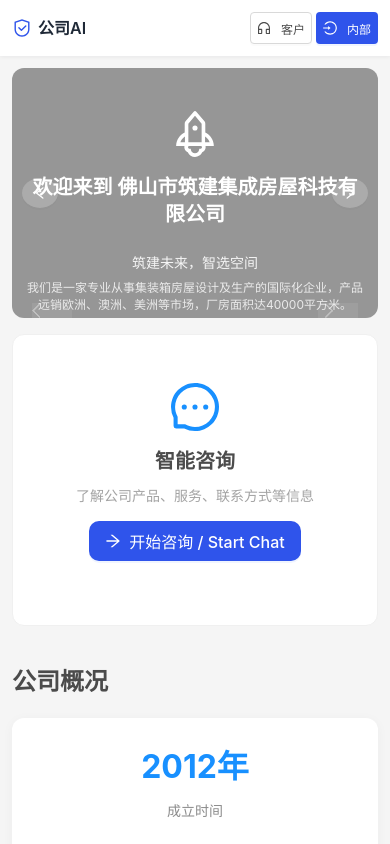
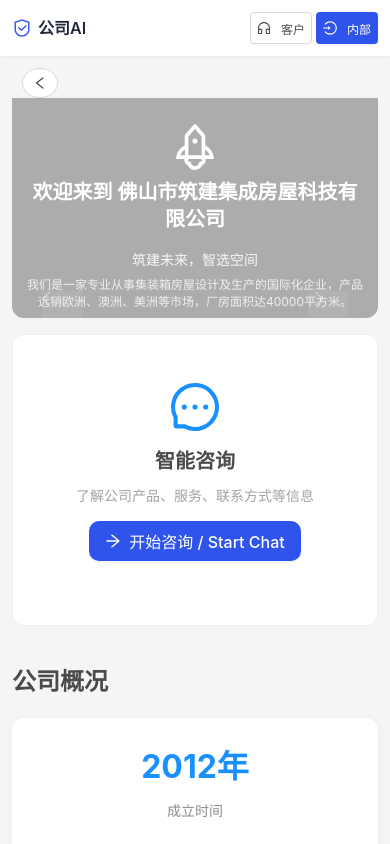
Before and after one commit to amike42w-sys/company-ai, a React (Vite) app: page / in a window 390 px wide. Shown: the top 844 px of the page. Built offline with nearby package versions, Linux system fonts and the light colour scheme.

Commit message:
fix: 调整首页轮播图箭头位置并修复点击预览被遮挡问题

```diff
--- a/src/components/Home/HomePage.module.css
+++ b/src/components/Home/HomePage.module.css
@@ -192,6 +192,40 @@
   margin-bottom: 32px;
 }
 
+/* 强制修改箭头位置 - 增加 .bannerContainer 前缀提升权重 */
+.bannerContainer :global(.ant-carousel .slick-prev),
+.bannerContainer :global(.ant-carousel .slick-next) {
+  top: 80% !important; /* 调整这个百分比，越大越往下 */
+  width: 40px !important;
+  height: 40px !important;
+  z-index: 100 !important; /* 确保在文字层之上 */
+  background: rgba(255, 255, 255, 0.2) !important;
+  border: none !important;
+  color: #fff !important;
+  transition: all 0.3s ease !important;
+}
+
+.bannerContainer :global(.ant-carousel .slick-prev):hover,
+.bannerContainer :global(.ant-carousel .slick-next):hover {
+  background: rgba(255, 255, 255, 0.4) !important;
+  scale: 1.1;
+}
+
+.bannerContainer :global(.ant-carousel .slick-prev) {
+  left: 30px !important;
+}
+
+.bannerContainer :global(.ant-carousel .slick-next) {
+  right: 30px !important;
+}
+
+/* 修改箭头本身的颜色（可选，防止背景太亮看不见） */
+.bannerContainer :global(.ant-carousel .slick-prev::after),
+.bannerContainer :global(.ant-carousel .slick-next::after) {
+  color: #fff;
+  font-size: 24px;
+}
+
 .slideItem {
   position: relative;
   height: 400px;
@@ -201,50 +235,54 @@
   text-align: center;
 }
 
-.slideImage {
+/* 确保图片高度和位置正确 */
+.bannerImage {
+  width: 100%;
+  height: 400px;
+  object-fit: cover;
+  cursor: pointer;
+  position: absolute;
+  top: 0;
+  left: 0;
+  z-index: 1;
+}
+
+/* 遮罩层逻辑：允许穿透 */
+.slideContent {
   position: absolute;
   top: 0;
   left: 0;
   width: 100%;
   height: 100%;
-  background-size: cover;
-  background-position: center;
-  z-index: 1;
+  display: flex;
+  flex-direction: column;
+  justify-content: center;
+  align-items: center;
+  color: white;
+  background: rgba(0, 0, 0, 0.3); /* 半透明背景 */
+  z-index: 5;
 }
 
-.slideContent {
-  position: relative;
-  z-index: 2;
-  background: rgba(0, 0, 0, 0.4);
-  width: 100%;
-  height: 100%;
-  display: flex;
-  flex-direction: column;
-  align-items: center;
-  justify-content: center;
-  padding: 0 40px;
-}
+/* 手机端适配：缩小按钮或隐藏 */
+@media (max-width: 768px) {
+  .arrowBtn {
+    width: 30px;
+    height: 30px;
+  }
+  .arrowLeft { left: 10px; }
+  .arrowRight { right: 10px; }
 
-.iconWrapper {
-  margin-bottom: 16px;
-}
-
-/* 适配手机端高度 */
-@media (max-width: 768px) {
-  .bannerContainer, .slideItem {
-    height: 300px;
-  }
-
-  .slideContent {
-    padding: 0 20px;
-  }
-}
-
-/* 专门针对手机端的样式修正 */
-@media (max-width: 768px) {
   .bannerContainer {
     height: 250px !important;
     margin-bottom: 16px !important;
+  }
+
+  .slideItem {
+    height: 250px !important;
+  }
+
+  .bannerImage {
+    height: 250px !important;
   }
 
   .slideContent {
@@ -255,107 +293,9 @@
     margin-bottom: 8px !important;
   }
 
-  .headerButtons {
-    scale: 0.9;
-    transform-origin: right;
-  }
-
-  .cardContent {
-    padding: 16px !important;
-  }
-}
-
-/* 左右按钮公用样式 */
-.arrowBtn {
-  position: absolute;
-  top: 50%;
-  transform: translateY(-50%);
-  z-index: 10;
-  width: 40px;
-  height: 40px;
-  background: rgba(255, 255, 255, 0.2) !important;
-  border: none !important;
-  color: #fff !important;
-  transition: all 0.3s ease !important;
-}
-
-.arrowBtn:hover {
-  background: rgba(255, 255, 255, 0.4) !important;
-  scale: 1.1;
-}
-
-/* 左箭头位置 */
-.arrowLeft {
-  left: 20px;
-}
-
-/* 右箭头位置 */
-.arrowRight {
-  right: 20px;
-}
-
-/* 1. 移动左右箭头的位置 */
-.homeCarousel :global(.slick-prev),
-.homeCarousel :global(.slick-next) {
-  /* 默认是 50%，改为 75% 左右可以移到下方，避开中间文字 */
-  top: 75% !important;
-  z-index: 10;
-  width: 40px;
-  height: 40px;
-  background: rgba(255, 255, 255, 0.2) !important;
-  border: none !important;
-  color: #fff !important;
-  transition: all 0.3s ease !important;
-}
-
-.homeCarousel :global(.slick-prev):hover,
-.homeCarousel :global(.slick-next):hover {
-  background: rgba(255, 255, 255, 0.4) !important;
-  scale: 1.1;
-}
-
-.homeCarousel :global(.slick-prev) {
-  left: 20px !important;
-}
-
-.homeCarousel :global(.slick-next) {
-  right: 20px !important;
-}
-
-/* 2. 确保图片可以点击且样式正确 */
-.bannerImage {
-  width: 100%;
-  height: 400px; /* 保持原来的高度 */
-  object-fit: cover;
-  cursor: pointer;
-  position: absolute;
-  top: 0;
-  left: 0;
-  z-index: 1;
-}
-
-/* 3. 点击预览时的遮罩文字样式 */
-.previewMask {
-  font-size: 14px;
-  color: #fff;
-}
-
-@media (max-width: 768px) {
-  .bannerImage {
-    height: 250px; /* 手机端高度 */
-  }
-  .homeCarousel :global(.slick-prev),
-  .homeCarousel :global(.slick-next) {
+  /* 手机端箭头位置 */
+  .bannerContainer :global(.ant-carousel .slick-prev),
+  .bannerContainer :global(.ant-carousel .slick-next) {
     top: 85% !important; /* 手机端箭头再往下一点 */
   }
 }
-
-/* 手机端适配：缩小按钮或隐藏 */
-@media (max-width: 768px) {
-  .arrowBtn {
-    width: 30px;
-    height: 30px;
-  }
-  .arrowLeft { left: 10px; }
-  .arrowRight { right: 10px; }
-}
--- a/src/components/Home/HomePage.tsx
+++ b/src/components/Home/HomePage.tsx
@@ -67,7 +67,8 @@ const HomePage: React.FC = () => {
                   }}
                 />
                 {/* 文字遮罩层 - 保证文字清晰可见 */}
-                <div className={styles.slideContent}>
+                <div className={styles.slideContent} style={{ pointerEvents: 'none' }}>
+                  <div style={{ pointerEvents: 'auto' }}>
                     <div className={styles.iconWrapper}>
                       <RocketOutlined style={{ fontSize: '48px', color: '#fff' }} />
                     </div>
@@ -99,6 +100,7 @@ const HomePage: React.FC = () => {
                         已登录内部账号
                       </Tag>
                     )}
+                  </div>
                 </div>
               </div>
             ))}
```
Lines whose indentation alone changed are shown as unchanged.
